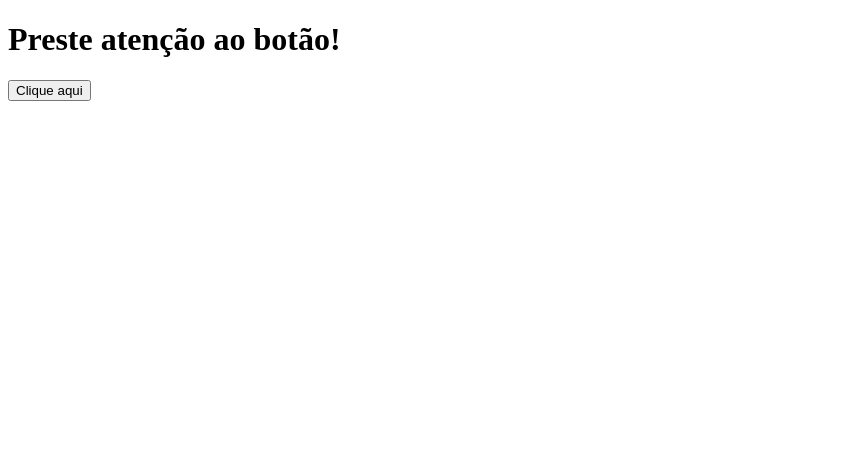
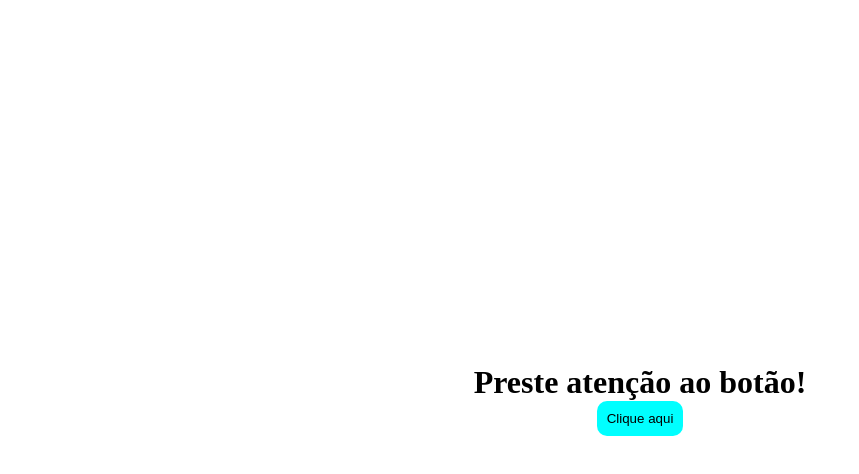
Before and after one commit to alysson-melo/testando_git, a plain HTML site: page index.html in a window 1280 px wide. Shown: the whole page, without its empty margins (0-859 px from the left). Drawn offline with Linux system fonts and the light colour scheme.

Commit message:
correções no css e html

```diff
--- a/index.html
+++ b/index.html
@@ -5,6 +5,7 @@
     <meta charset="UTF-8">
     <meta name="viewport" content="width=device-width, initial-scale=1.0">
     <title>Testando Git</title>
+    <link rel="stylesheet" href="style.css">
 </head>
 
 <body>
--- a/style.css
+++ b/style.css
@@ -11,6 +11,7 @@ body {
     justify-content: center;
     align-items: center;
     height: 100vh;
+    flex-direction: column;
 }
 
 #botao {
```
